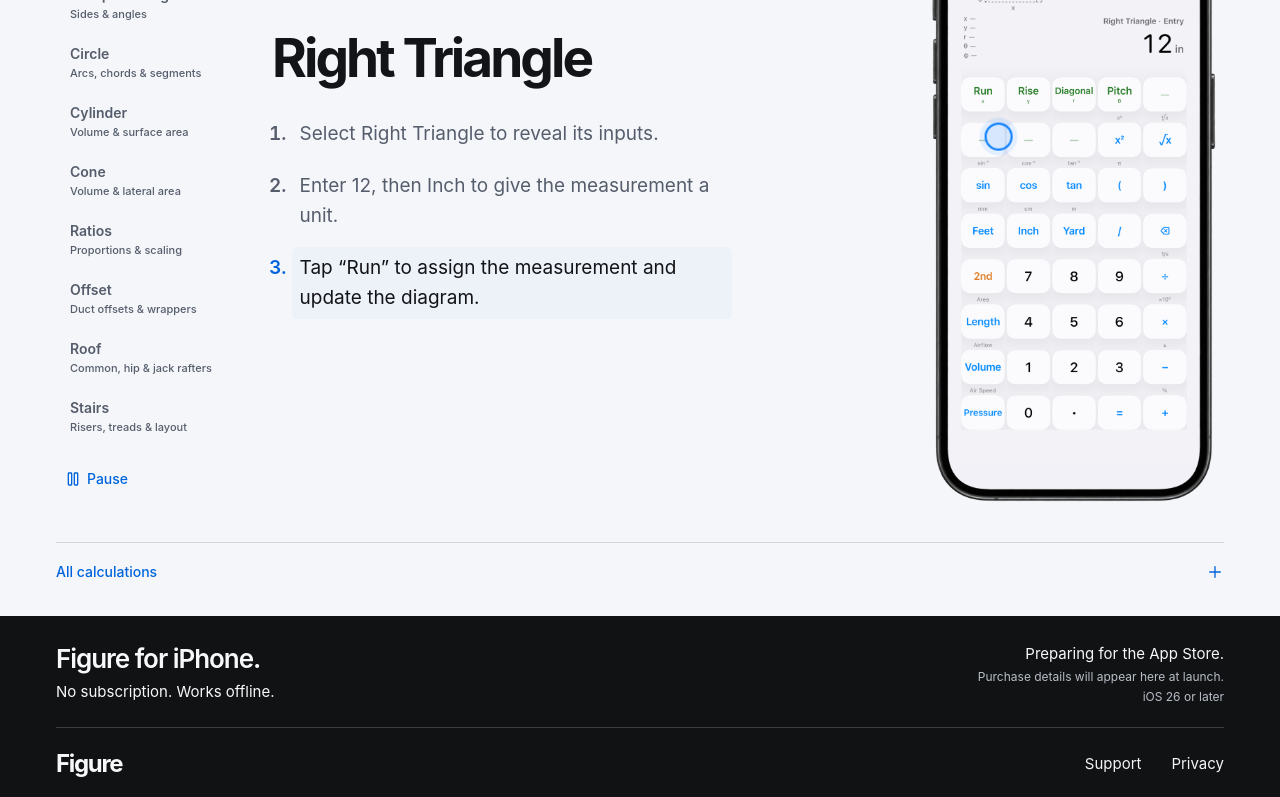
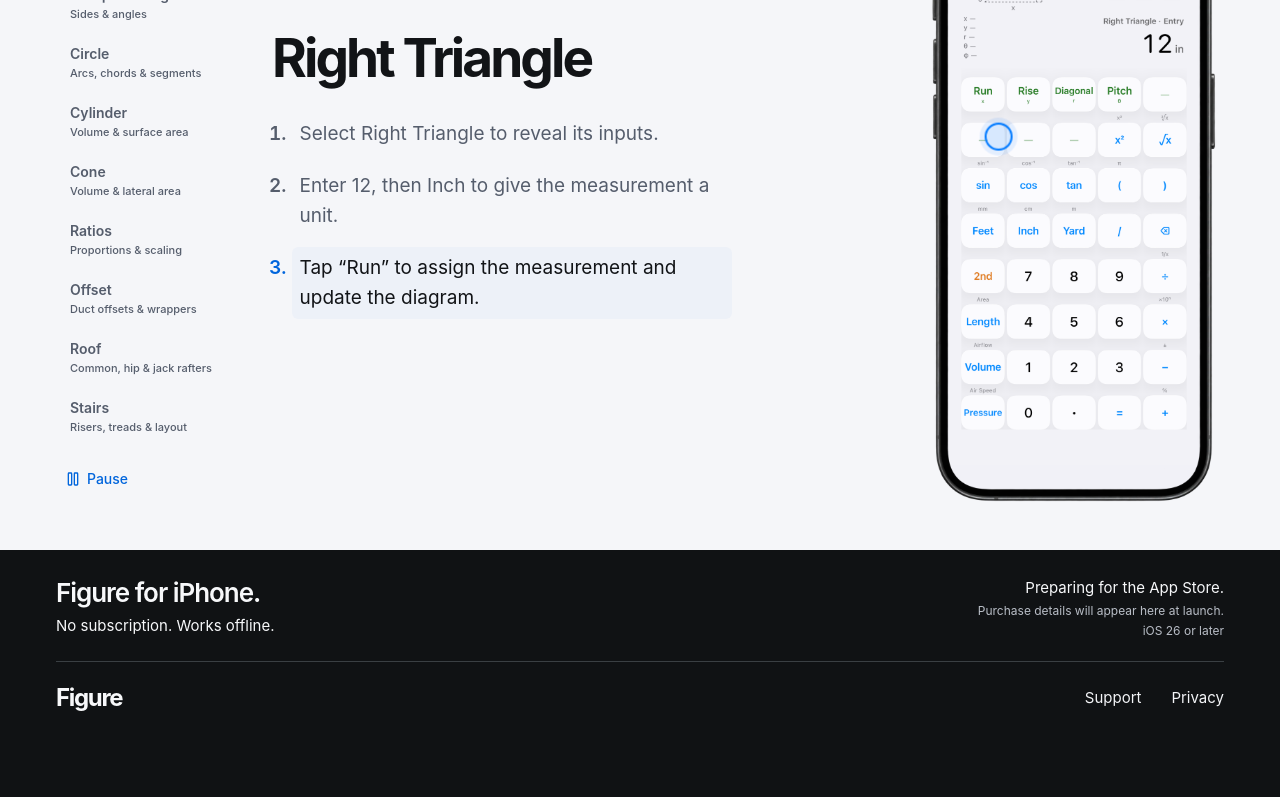
Before and after one commit to tvr-works/figure-site, a React (Vite) app: page / in a window 1280 px wide. Shown: the part 1001-1798 px from the top of the page. After the commit the page ends 1737 px from the top, so only its background shows below. Built offline with nearby package versions, Linux system fonts and the light colour scheme; a web font is replaced by a local one.

Commit message:
Remove redundant all calculations disclosure

```diff
--- a/index.html
+++ b/index.html
@@ -48,14 +48,6 @@
           <figure><img src="/assets/demo/right-assigned.webp" width="720" height="1564" alt="Right Triangle mode with a run of 12 inches assigned, diagram, and adaptive keys visible." loading="lazy"><figcaption>Actual Figure app capture.</figcaption></figure>
         </div>
       </div>
-      <details class="capabilities">
-        <summary>All calculations <img src="/assets/plus.svg" alt="" width="18" height="18" aria-hidden="true"></summary>
-        <div class="capability-grid">
-          <div><h3>Geometry</h3><p>Right and oblique triangles. Circles, arcs, chords, and segments. Cylinders and cones. Ratios and trigonometry.</p></div>
-          <div><h3>On the job</h3><p>Offsets. Roof rafters, hips, valleys, and jacks. Stair layouts. Dimensional calculations for construction, sheet metal, and HVAC work.</p></div>
-          <div><h3>In your units</h3><p>Feet, inches, fractions, and metric. Length, area, volume, airflow, pressure, and air speed. Reuse measurements from Recent Values.</p></div>
-        </div>
-      </details>
     </div>
   </section>
   </main>
--- a/src/styles.css
+++ b/src/styles.css
@@ -134,14 +134,6 @@
 .transcript { margin-top: 12px; color: var(--muted-foreground); font-size: 13px; line-height: 1.6; max-width: 470px; }
 .transcript summary { padding-block: 8px; }
 .transcript ol { padding-left: 20px; margin: 8px 0; }
-.capabilities { border-top: 1px solid var(--border); margin-top: 8px; }
-.capabilities > summary { display: flex; justify-content: space-between; align-items: center; gap: 20px; padding-block: 18px; list-style: none; font-size: 14px; color: var(--primary); font-weight: 550; }
-.capabilities > summary::-webkit-details-marker { display: none; }
-.capabilities > summary img { flex: none; }
-.capabilities[open] > summary img { transform: rotate(45deg); }
-.capability-grid { display: grid; grid-template-columns: repeat(3, 1fr); gap: 42px; padding: 8px 0 26px; }
-.capability-grid h3 { margin: 0 0 8px; font-size: 15px; font-weight: 600; }
-.capability-grid p { margin: 0; color: var(--muted-foreground); font-size: 14px; line-height: 1.6; }
 .site-footer { color: #f7f8fa; background: #101214; padding-block: 25px 20px; }
 .availability { display: flex; justify-content: space-between; align-items: center; gap: 32px; padding-bottom: 20px; scroll-margin-top: 24px; }
 .availability h2 { margin: 0 0 5px; font-size: 26px; line-height: 1.2; letter-spacing: -.04em; font-weight: 600; }
@@ -193,7 +185,6 @@
   .timeline small { font-size: 11px; }
   .demo-phone-figure { width: min(100%, 300px); }
   .demo-caption { min-height: 0; }
-  .capability-grid { grid-template-columns: 1fr; gap: 23px; }
   .availability { align-items: flex-start; flex-direction: column; gap: 18px; }
   .availability-status { text-align: left; }
   .site-footer { padding-top: 28px; }
```
Also changed, not shown: public/assets/plus.svg (deleted), 1 other file (tests, documents, lock files or other folders).
